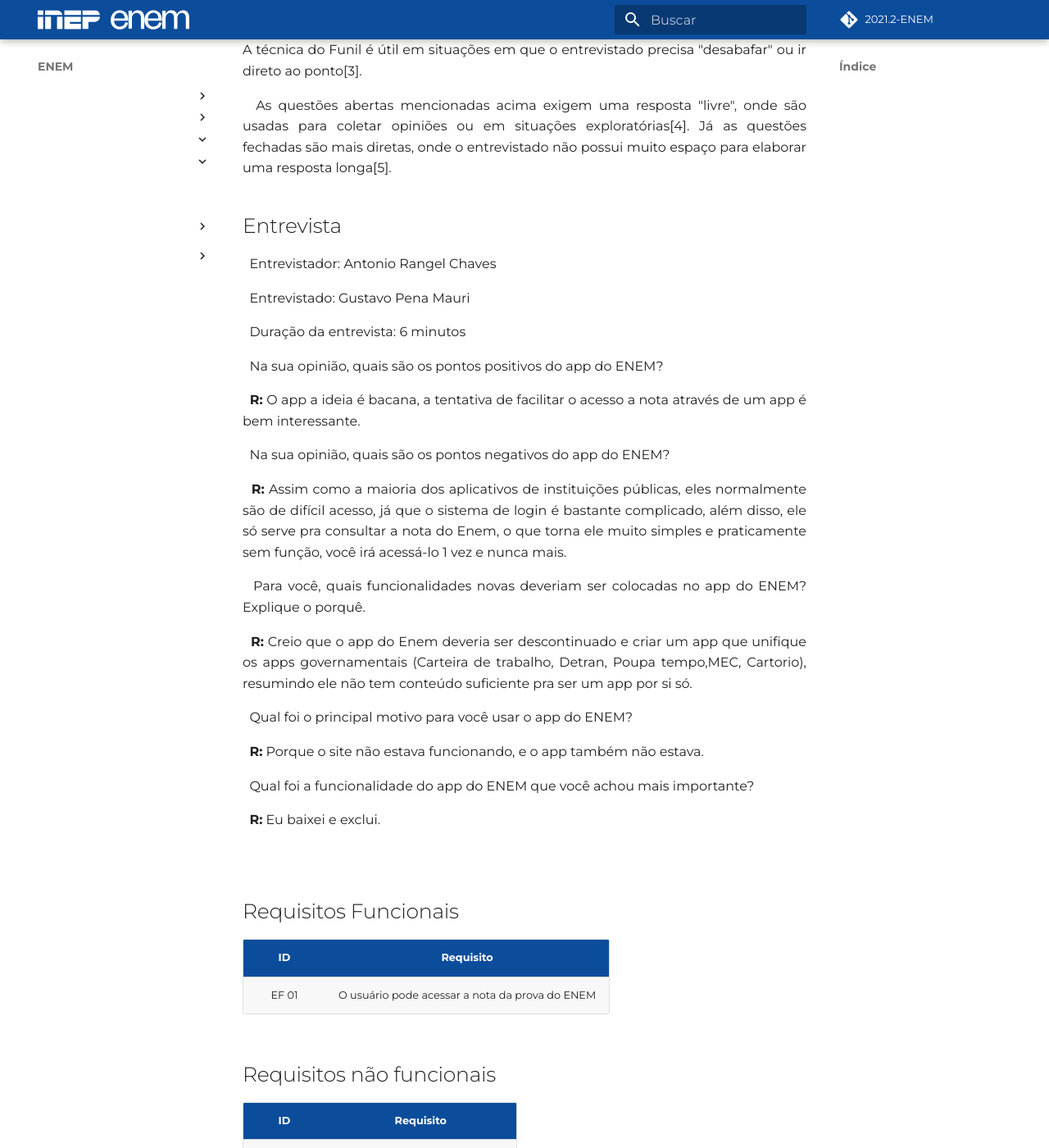
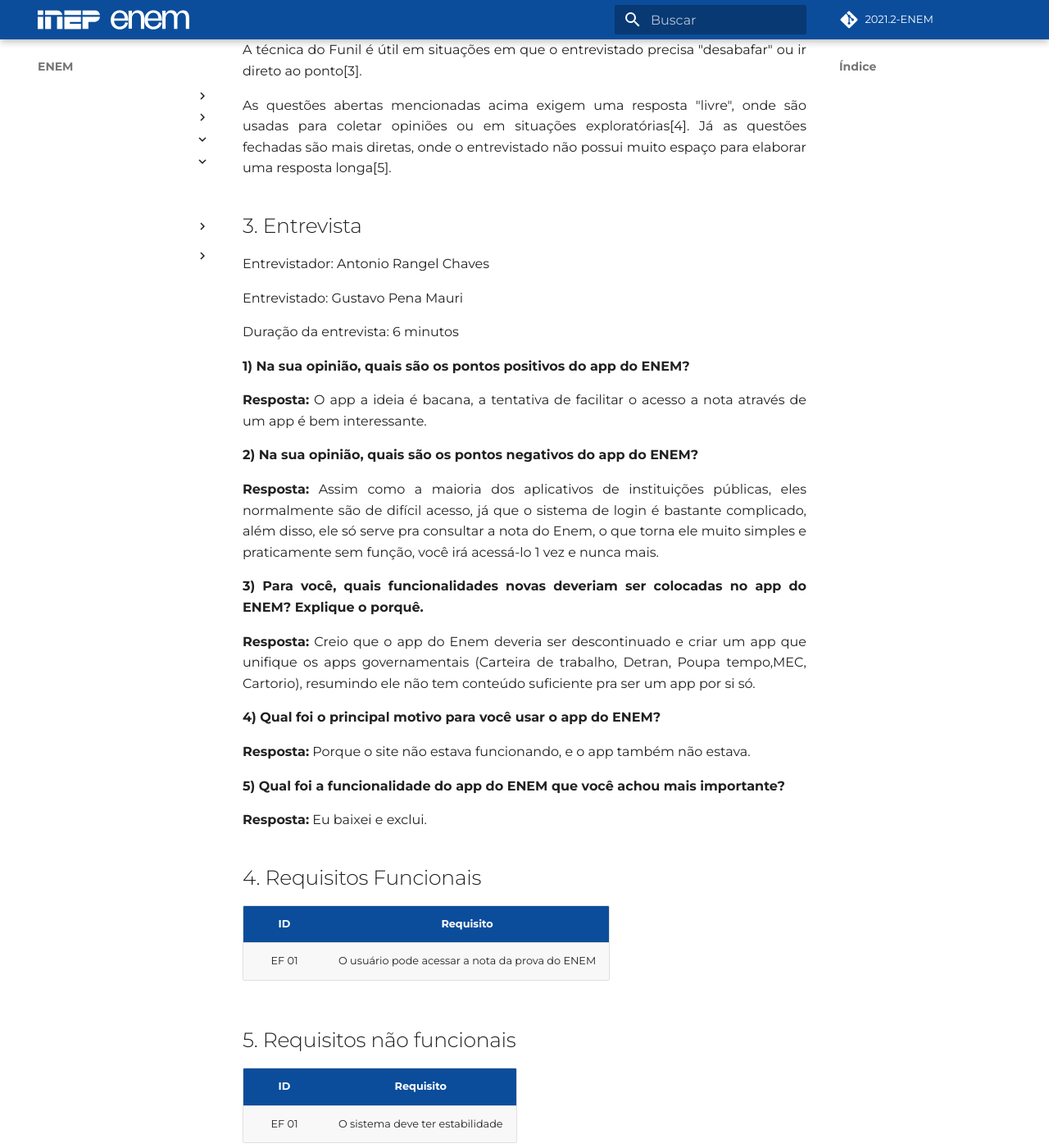
Before and after one commit to jackesfonseca/2021.2-ENEM, an MkDocs documentation site: the page built from docs/elicitacao/tecnicas-elicitacao/entrevista.md, in a window 1280 px wide and 1400 px high, scrolled down 478 px. Shown: the whole window at 82% size. Built offline with MkDocs 1.6.1 and Material for MkDocs 9.7.7, drawn with Linux system fonts in a browser that asks for light colours; some web fonts are replaced; comment, search, counter and statistics services are not loaded; some of the changed text lies outside the part shown.

Commit message:
fix: add pattern to elicitation documents

```diff
--- a/docs/elicitacao/tecnicas-elicitacao/entrevista.md
+++ b/docs/elicitacao/tecnicas-elicitacao/entrevista.md
@@ -1,94 +1,60 @@
 # Entrevista
 
-## Introdução
+## 1. Introdução
 
-
-&nbsp;
 A entrevista é uma forma de diálogo formal ou informal, entre duas ou mais pessoas,
 onde o entrevistador busca respostas  para um conjunto de questões previamente planejadas
 e os entrevistados se apresentam como fonte de informação [1]. Durante a conversa o entrevistado irá fornecer os requisitos funcionais e não funcionais através das ideias que o mesmo possui sobre o software. Cabe ao entrevistador estimular o entrevistado a dar detalhes sobre os requisitos[2].
-## Metodologia
+
+## 2. Metodologia
+A técnica usada para a formulação das perguntas foi a do Funil, que consiste em começar a entrevista com perguntas abertas e depois partir para perguntas fechadas. A técnica do Funil é útil em situações em que o entrevistado precisa "desabafar" ou  ir direto ao ponto[3].
+
+As questões abertas mencionadas acima exigem uma resposta "livre", onde são usadas para coletar opiniões ou em situações exploratórias[4]. Já as questões fechadas são mais diretas, onde o entrevistado não possui muito espaço para elaborar uma resposta longa[5].
+
+## 3. Entrevista
+Entrevistador: Antonio Rangel Chaves
+
+Entrevistado: Gustavo Pena Mauri
+
+Duração da entrevista: 6 minutos
+
+**1) Na sua opinião, quais são os pontos positivos do app do ENEM?**
+
+**Resposta:** O app a ideia é bacana, a tentativa de facilitar o acesso a nota através de um app é bem interessante.
+
+**2) Na sua opinião, quais são os pontos negativos do app do ENEM?**
+
+**Resposta:** Assim como a maioria dos aplicativos de instituições públicas, eles normalmente são de difícil acesso, já que o sistema de login é bastante complicado, além disso, ele só serve pra consultar a nota do Enem, o que torna ele muito simples e praticamente sem função, você irá acessá-lo 1 vez e nunca mais.
+
+**3) Para você, quais funcionalidades novas deveriam ser colocadas no app do ENEM? Explique o porquê.**
+
+**Resposta:** Creio que o app do Enem deveria ser descontinuado e criar um app que unifique os apps governamentais (Carteira de trabalho, Detran, Poupa tempo,MEC, Cartorio), resumindo ele não tem conteúdo suficiente pra ser um app por si só.
+
+**4) Qual foi o principal motivo para você usar o app do ENEM?**
+
+**Resposta:** Porque o site não estava funcionando, e o app também não estava.
+
+**5) Qual foi a funcionalidade do app do ENEM que você achou mais importante?**
+
+**Resposta:** Eu baixei e exclui.
 
 
-&nbsp;
-A técnica usada para a formulação das perguntas foi a do Funil, que consiste em começar a entrevista com perguntas abertas e depois partir para perguntas fechadas. A técnica do Funil é útil em situações em que o entrevistado precisa "desabafar" ou  ir direto ao ponto[3].
-
-
-&nbsp;
-As questões abertas mencionadas acima exigem uma resposta "livre", onde são usadas para coletar opiniões ou em situações exploratórias[4]. Já as questões fechadas são mais diretas, onde o entrevistado não possui muito espaço para elaborar uma resposta longa[5].
-## Entrevista
-
-
-&nbsp;
-Entrevistador: Antonio Rangel Chaves
-
-
-&nbsp;
-Entrevistado: Gustavo Pena Mauri
-
-
-&nbsp;
-Duração da entrevista: 6 minutos
-
-
-&nbsp;
-Na sua opinião, quais são os pontos positivos do app do ENEM?
-
-
-&nbsp;
-**R:** O app a ideia é bacana, a tentativa de facilitar o acesso a nota através de um app é bem interessante.
-
-
-&nbsp;
-Na sua opinião, quais são os pontos negativos do app do ENEM?
-
-
-&nbsp;
-**R:** Assim como a maioria dos aplicativos de instituições públicas, eles normalmente são de difícil acesso, já que o sistema de login é bastante complicado, além disso, ele só serve pra consultar a nota do Enem, o que torna ele muito simples e praticamente sem função, você irá acessá-lo 1 vez e nunca mais.
-
-
-&nbsp;
-Para você, quais funcionalidades novas deveriam ser colocadas no app do ENEM? Explique o porquê.
-
-
-&nbsp;
-**R:** Creio que o app do Enem deveria ser descontinuado e criar um app que unifique os apps governamentais (Carteira de trabalho, Detran, Poupa tempo,MEC, Cartorio), resumindo ele não tem conteúdo suficiente pra ser um app por si só.
-
-
-&nbsp;
-Qual foi o principal motivo para você usar o app do ENEM?
-
-
-&nbsp;
-**R:** Porque o site não estava funcionando, e o app também não estava.
-
-
-&nbsp;
-Qual foi a funcionalidade do app do ENEM que você achou mais importante?
-
-
-&nbsp;
-**R:** Eu baixei e exclui.
-
-
-&nbsp;
-
-## Requisitos Funcionais
+## 4. Requisitos Funcionais
 
 | ID | Requisito |
 |----|-----------|
 | EF 01 | O usuário pode acessar a nota da prova do ENEM |
 
-## Requisitos não funcionais
+## 5. Requisitos não funcionais
 
 | ID | Requisito |
 |----|-----------|
 | EF 01 | O sistema deve ter estabilidade |
 
-## Referências
+## 6. Referências
 [1][2][3][4][5] VAZQUEZ, Carlos Eduardo; SIMÕES, Guilherme Siqueira. **Engenharia de Requisitos - Software Orientado ao Negócio**, 2016.
 
-## Histórico de versão
+## 7. Histórico de versão
 
 | Versão | Data       | Descrição                                           | Autor        |
 | ------ | ---------- | --------------------------------------------------- | ------------ |
```
Also changed, not shown: docs/elicitacao/tecnicas-elicitacao/brainstorming.md (+3 -1 lines), docs/elicitacao/tecnicas-elicitacao/instrospeccao.md (+2 -0 lines), docs/elicitacao/tecnicas-elicitacao/observacao.md (+6 -6 lines), docs/elicitacao/tecnicas-elicitacao/questionario.md (+8 -8 lines).
